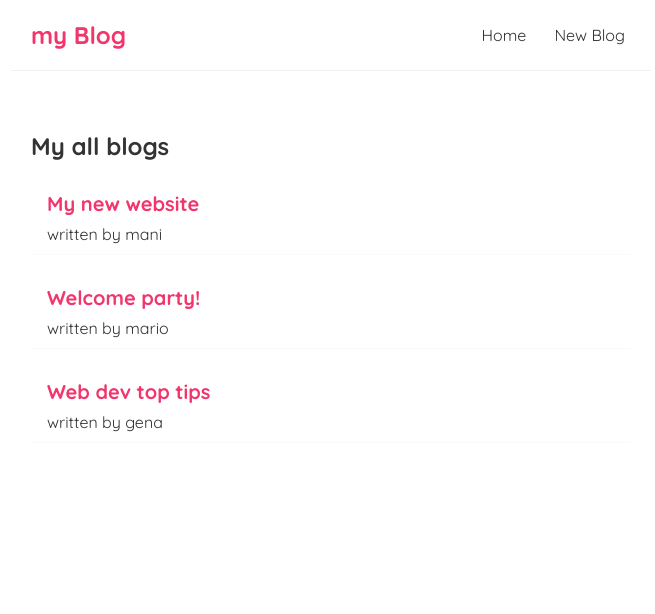
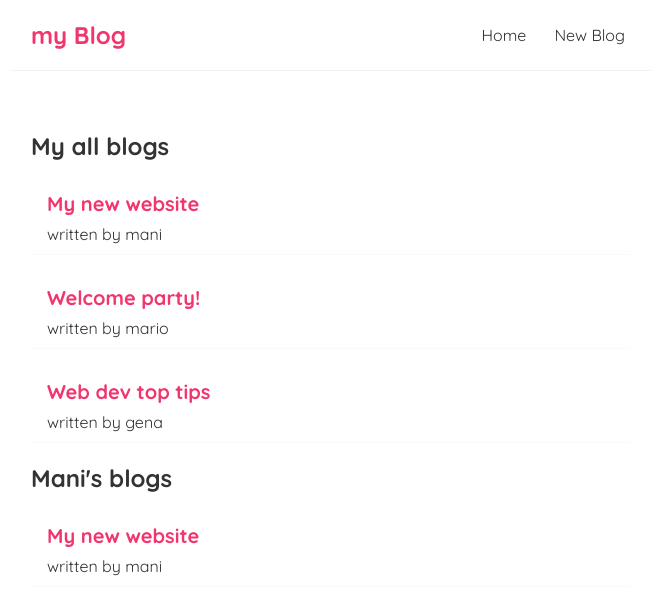
Before and after one commit to OsmanBytyqi/ReactAPP, a React (Create React App) app: page / in a window 1280 px wide. Shown: the top 614 px of the page, without its empty margins (309-964 px from the left). Built offline with nearby package versions, Linux system fonts and the light colour scheme; the HTML template or start-up script is replaced by a standard one.

Commit message:
reusing component

```diff
--- a/src/home.js
+++ b/src/home.js
@@ -17,6 +17,7 @@
       <div className="home">
 
         <BlogList blogs={blogs} title="My all blogs"></BlogList>
+        <BlogList blogs={blogs.filter((blog)=>blog.author==='mani')} title="Mani's blogs"></BlogList>
 
       </div>
     );
```
